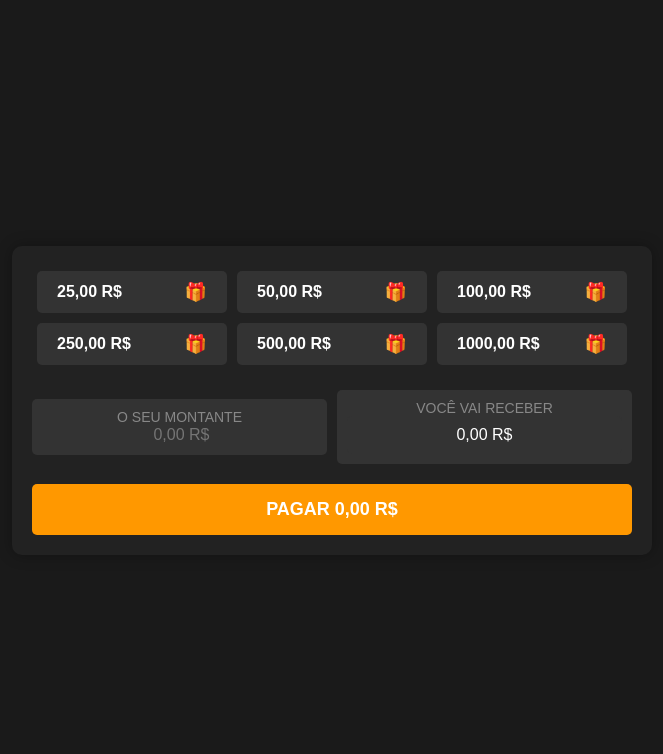
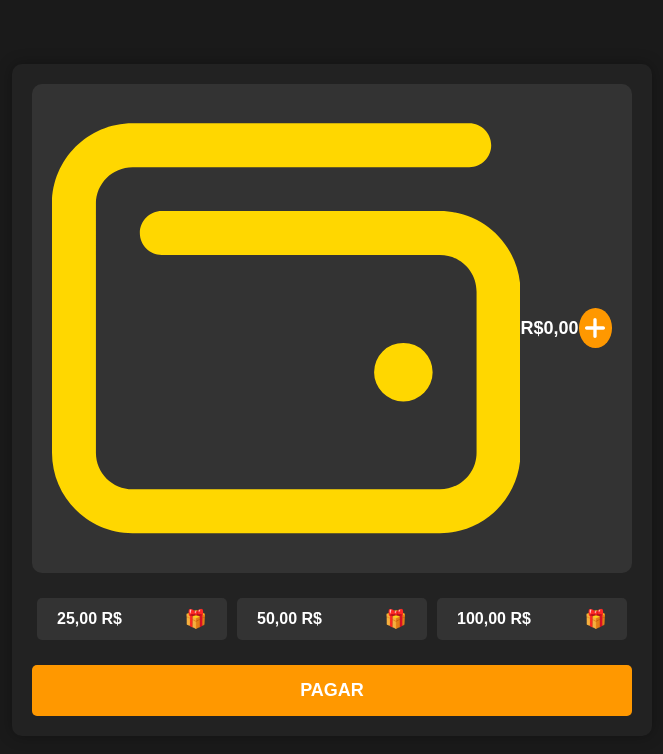
Before and after one commit to SXD3008/tigrinho, a plain HTML site: page adicionar-saldo.html in a window 1280 px wide. Shown: the whole page, without its empty margins (308-971 px from the left). Drawn offline with Linux system fonts and the light colour scheme.

Commit message:
Update adicionar-saldo.html

```diff
--- a/adicionar-saldo.html
+++ b/adicionar-saldo.html
@@ -23,6 +23,50 @@
             border-radius: 10px;
             padding: 20px;
             box-shadow: 0 0 15px rgba(0, 0, 0, 0.3);
+            text-align: center;
+        }
+
+        .wallet {
+            display: flex;
+            justify-content: space-between;
+            align-items: center;
+            background-color: #333;
+            padding: 10px 20px;
+            border-radius: 10px;
+            margin-bottom: 20px;
+        }
+
+        .wallet-icon {
+            color: #ffd700;
+            font-size: 24px;
+        }
+
+        .wallet-balance {
+            font-size: 18px;
+            font-weight: bold;
+        }
+
+        .add-funds {
+            position: relative;
+            width: 40px;
+            height: 40px;
+            border-radius: 50%;
+            background-color: #ff9800;
+            display: flex;
+            justify-content: center;
+            align-items: center;
+            cursor: pointer;
+            transition: background-color 0.3s ease;
+        }
+
+        .add-funds:hover {
+            background-color: #ffa726;
+        }
+
+        .add-funds svg {
+            fill: white;
+            width: 20px;
+            height: 20px;
         }
 
         .buttons {
@@ -59,42 +103,6 @@
             margin-left: 10px;
         }
 
-        .montante-container {
-            display: flex;
-            justify-content: space-between;
-            margin-bottom: 20px;
-            align-items: center;
-        }
-
-        .montante-container div {
-            flex: 1;
-            padding: 10px;
-            background-color: #333;
-            border-radius: 5px;
-            margin-right: 10px;
-            text-align: center;
-        }
-
-        .montante-container div:last-child {
-            margin-right: 0;
-        }
-
-        .montante-container div span {
-            display: block;
-            font-size: 14px;
-            color: #888;
-        }
-
-        .montante-container div input {
-            width: 100%;
-            background: none;
-            border: none;
-            color: white;
-            font-size: 16px;
-            text-align: center;
-            outline: none;
-        }
-
         .pay-button {
             width: 100%;
             padding: 15px;
@@ -111,109 +119,52 @@
         .pay-button:hover {
             background-color: #ffa726;
         }
-
-        .bonus-text {
-            font-size: 14px;
-            color: #00ff00;
-            text-align: center;
-            margin-bottom: 10px;
-            font-weight: bold;
-        }
     </style>
 </head>
 <body>
     <div class="container">
+        <!-- Carteira com saldo -->
+        <div class="wallet">
+            <svg aria-hidden="true" focusable="false" data-prefix="far" data-icon="wallet" xmlns="http://www.w3.org/2000/svg" viewBox="0 0 512 512" class="wallet-icon">
+                <path fill="currentColor" d="M88 32C39.4 32 0 71.4 0 120V392c0 48.6 39.4 88 88 88H424c48.6 0 88-39.4 88-88V216c0-48.6-39.4-88-88-88H120c-13.3 0-24 10.7-24 24s10.7 24 24 24H424c22.1 0 40 17.9 40 40V392c0 22.1-17.9 40-40 40H88c-22.1 0-40-17.9-40-40V120c0-22.1 17.9-40 40-40H456c13.3 0 24-10.7 24-24s-10.7-24-24-24H88zM384 336a32 32 0 1 0 0-64 32 32 0 1 0 0 64z"></path>
+            </svg>
+            <span class="wallet-balance" id="saldo-atual">R$0,00</span>
+            <div class="add-funds" onclick="abrirTelaAdicionarSaldo()">
+                <svg xmlns="http://www.w3.org/2000/svg" viewBox="0 0 24 24">
+                    <path d="M12 0C13.104 0 14 .896 14 2V10H22C23.104 10 24 10.896 24 12C24 13.104 23.104 14 22 14H14V22C14 23.104 13.104 24 12 24C10.896 24 10 23.104 10 22V14H2C.896 14 0 13.104 0 12C0 10.896.896 10 2 10H10V2C10 .896 10.896 0 12 0Z"></path>
+                </svg>
+            </div>
+        </div>
+
+        <!-- Botões de valores pré-definidos -->
         <div class="buttons">
             <button class="button" onclick="adicionarSaldo(25)">25,00 R$ <span class="gift">🎁</span></button>
             <button class="button" onclick="adicionarSaldo(50)">50,00 R$ <span class="gift">🎁</span></button>
             <button class="button" onclick="adicionarSaldo(100)">100,00 R$ <span class="gift">🎁</span></button>
-            <button class="button" onclick="adicionarSaldo(250)">250,00 R$ <span class="gift">🎁</span></button>
-            <button class="button" onclick="adicionarSaldo(500)">500,00 R$ <span class="gift">🎁</span></button>
-            <button class="button" onclick="adicionarSaldo(1000)">1000,00 R$ <span class="gift">🎁</span></button>
         </div>
 
-        <div class="bonus-text" id="bonus-text" style="display: none;">
-            Adicionando mais de 500,00 R$, você recebe 25% de bônus!
-        </div>
-
-        <div class="montante-container">
-            <div>
-                <span>O SEU MONTANTE</span>
-                <input type="text" id="input-value" placeholder="0,00 R$">
-            </div>
-            <div>
-                <span>VOCÊ VAI RECEBER</span>
-                <div id="receber-value">0,00 R$</div>
-            </div>
-        </div>
-
-        <button class="pay-button" onclick="confirmarPagamento()">Pagar <span id="confirmar-valor">0,00 R$</span></button>
+        <!-- Botão de pagamento -->
+        <button class="pay-button" onclick="confirmarPagamento()">Pagar</button>
     </div>
 
     <script>
         let saldoAtual = parseFloat(localStorage.getItem("saldo")) || 0;
+        document.getElementById("saldo-atual").textContent = "R$" + saldoAtual.toFixed(2).replace(".", ",");
+
+        function abrirTelaAdicionarSaldo() {
+            alert("Tela para adicionar saldo será implementada.");
+        }
 
         function adicionarSaldo(valor) {
-            const montanteInput = document.getElementById("input-value");
-            montanteInput.value = valor.toFixed(2).replace('.', ',') + " R$";
-            calcularReceber(valor);
-        }
-
-        function calcularReceber(valor) {
-            const receberElement = document.getElementById("receber-value");
-            const confirmarValor = document.getElementById("confirmar-valor");
-            const bonusText = document.getElementById("bonus-text");
-
-            let valorFinal = valor;
-            let bonus = 0;
-
-            if (valor > 500) {
-                bonus = valor * 0.25; // Calcula 25% de bônus
-                valorFinal += bonus;
-                bonusText.style.display = "block"; // Mostra o aviso de bônus
-            } else {
-                bonusText.style.display = "none"; // Esconde o aviso se o valor for menor
-            }
-
-            receberElement.textContent = valorFinal.toFixed(2).replace('.', ',') + " R$";
-            confirmarValor.textContent = valorFinal.toFixed(2).replace('.', ',') + " R$";
+            saldoAtual += valor;
+            localStorage.setItem("saldo", saldoAtual);
+            document.getElementById("saldo-atual").textContent = "R$" + saldoAtual.toFixed(2).replace(".", ",");
+            alert("Saldo adicionado: R$" + valor.toFixed(2).replace(".", ","));
         }
 
         function confirmarPagamento() {
-            const montanteInput = document.getElementById("input-value").value.replace(",", ".");
-            const valor = parseFloat(montanteInput);
-
-            if (isNaN(valor) || valor <= 0) {
-                alert("Por favor, insira um valor válido!");
-                return;
-            }
-
-            let valorFinal = valor;
-
-            if (valor > 500) {
-                valorFinal += valor * 0.25; // Adiciona o bônus de 25%
-            }
-
-            // Confirmação do pagamentoR
-            const confirmacao = confirm(`Você vai comprar R$ ${valorFinal.toFixed(2).replace('.', ',')} Deseja confirmar?`);
-            if (!confirmacao) {
-                return;
-            }
-
-            saldoAtual += valorFinal;
-            localStorage.setItem("saldo", saldoAtual.toFixed(2));
-
-            alert(`Pagamento confirmado! Seu novo saldo é: ${saldoAtual.toFixed(2).replace('.', ',')} R$`);
-            window.location.href = "index.html";
+            alert("Pagamento confirmado! Saldo atual: R$" + saldoAtual.toFixed(2).replace(".", ","));
         }
-
-        // Atualiza o valor automaticamente ao preencher o campo personalizado
-        document.getElementById("input-value").addEventListener("input", (event) => {
-            const valor = parseFloat(event.target.value.replace(",", "."));
-            if (!isNaN(valor)) {
-                calcularReceber(valor);
-            }
-        });
     </script>
 </body>
 </html>
```
